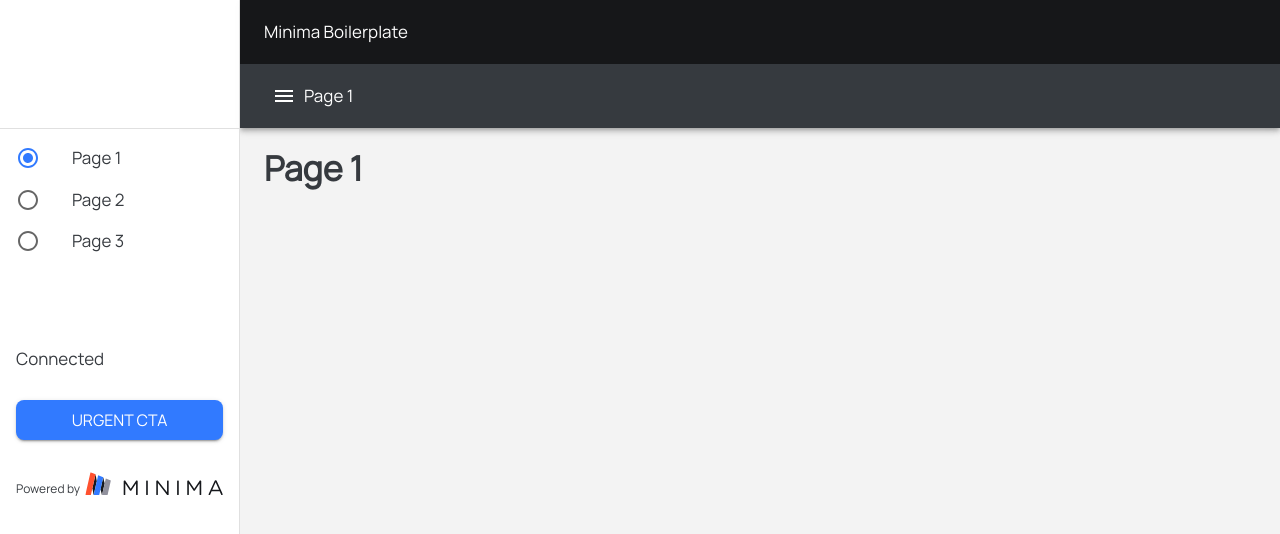
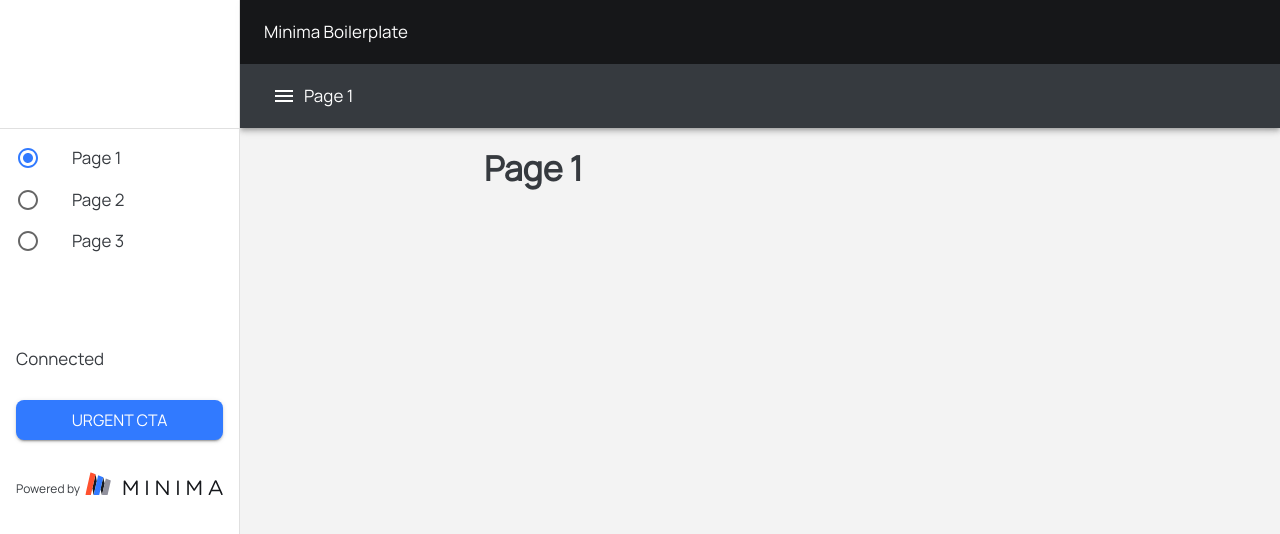
Before and after one commit to minima-global/minidapp-biolerplate, a React (Create React App) app: page / in a window 1280 px wide. Shown: the top 534 px of the page. Built offline with nearby package versions, Linux system fonts and the light colour scheme.

Commit message:
basic single column for desktop

```diff
--- a/src/layout/Layout.tsx
+++ b/src/layout/Layout.tsx
@@ -57,7 +57,7 @@ export default function Layout() {
                     ml: { sm: `${drawerWidth}px` },
                 }}
             >
-                <Container maxWidth="xl">{myRoutes}</Container>
+                <Container maxWidth="sm">{myRoutes}</Container>
             </Box>
 
             <Box
```
